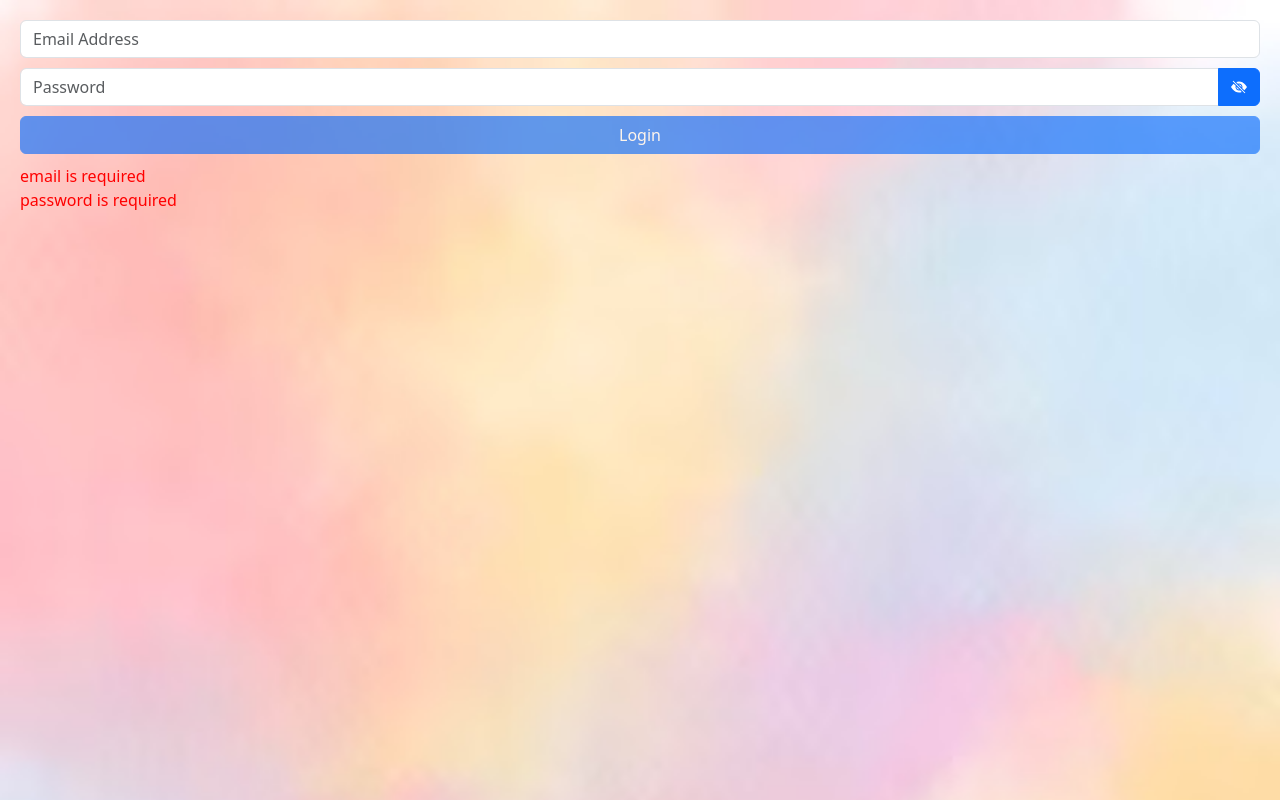
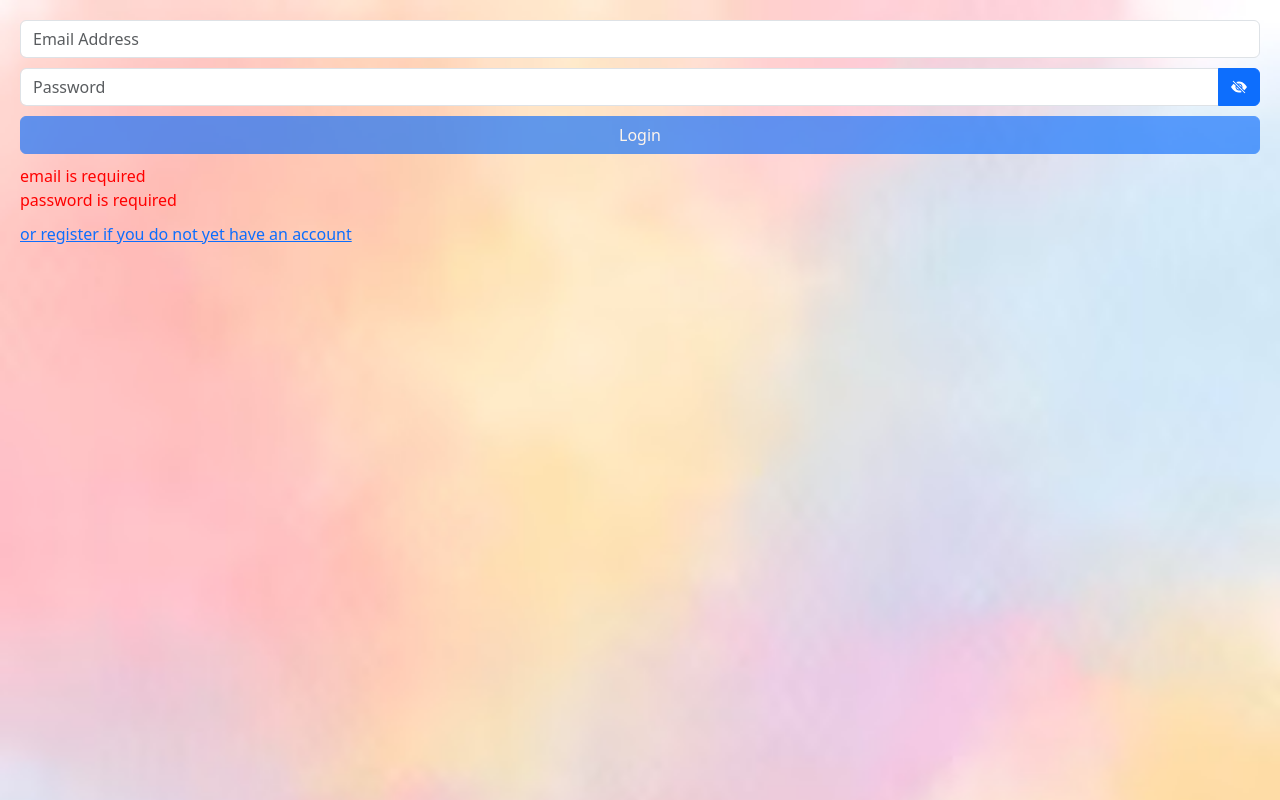
Before and after one commit to TMploeg/HeartCode, a React (Vite) app in the folder frontend/heart-code/: page /login in a window 1280 px wide. Built offline with nearby package versions, Linux system fonts and the light colour scheme.

Commit message:
added nav links

```diff
--- a/frontend/heart-code/src/components/auth/login-page/LoginPage.tsx
+++ b/frontend/heart-code/src/components/auth/login-page/LoginPage.tsx
@@ -3,7 +3,7 @@ import "../Auth.css";
 import { useState } from "react";
 import { useAuthentication } from "../../../hooks";
 import { BsEyeFill, BsEyeSlashFill } from "react-icons/bs";
-import { useNavigate } from "react-router-dom";
+import { Link, useNavigate } from "react-router-dom";
 
 interface LoginData {
   email: string;
@@ -60,6 +60,7 @@ export default function LoginPage({ onLogin }: Props) {
           <div key={index}>{err}</div>
         ))}
       </div>
+      <Link to="/register">or register if you do not yet have an account</Link>
     </div>
   );
 
--- a/frontend/heart-code/src/components/auth/register-page/RegisterPage.tsx
+++ b/frontend/heart-code/src/components/auth/register-page/RegisterPage.tsx
@@ -1,7 +1,7 @@
 import { useState } from "react";
 import "../Auth.css";
 import { useAuthentication } from "../../../hooks";
-import { useNavigate } from "react-router-dom";
+import { Link, useNavigate } from "react-router-dom";
 import { InputGroup, Button, Form } from "react-bootstrap";
 import RegisterData from "../../../models/RegisterData";
 import { isValidEmail } from "../AuthValidation";
@@ -82,6 +82,7 @@ export default function RegisterPage({ onRegister }: Props) {
           <div key={index}>{err}</div>
         ))}
       </div>
+      <Link to="/login">or login if you already have an account</Link>
     </div>
   );
 
```
